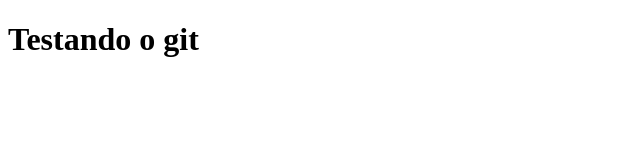
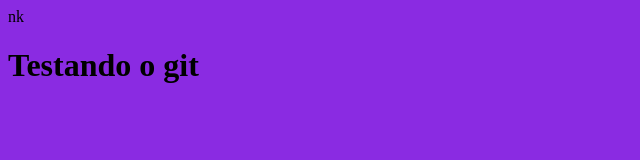
Before and after one commit to geraldocoil/TesteGit, a plain HTML site: page index.html in a window 1280 px wide. Shown: the whole page, without its empty margins (0-640 px from the left). Drawn offline with Linux system fonts and the light colour scheme.

Commit message:
novo-commit

```diff
--- a/index.html
+++ b/index.html
@@ -4,6 +4,7 @@
     <meta charset="UTF-8">
     <meta name="viewport" content="width=device-width, initial-scale=1.0">
     <title>Testando o GIT</title>
+    <link rel="stylesheet" href="style.css">nk
 </head>
 <body>
     <h1>Testando o git</h1>
--- /dev/null
+++ b/style.css
@@ -0,0 +1,4 @@
+body{
+    width: 100%;
+    background-color: blueviolet;
+}
```
